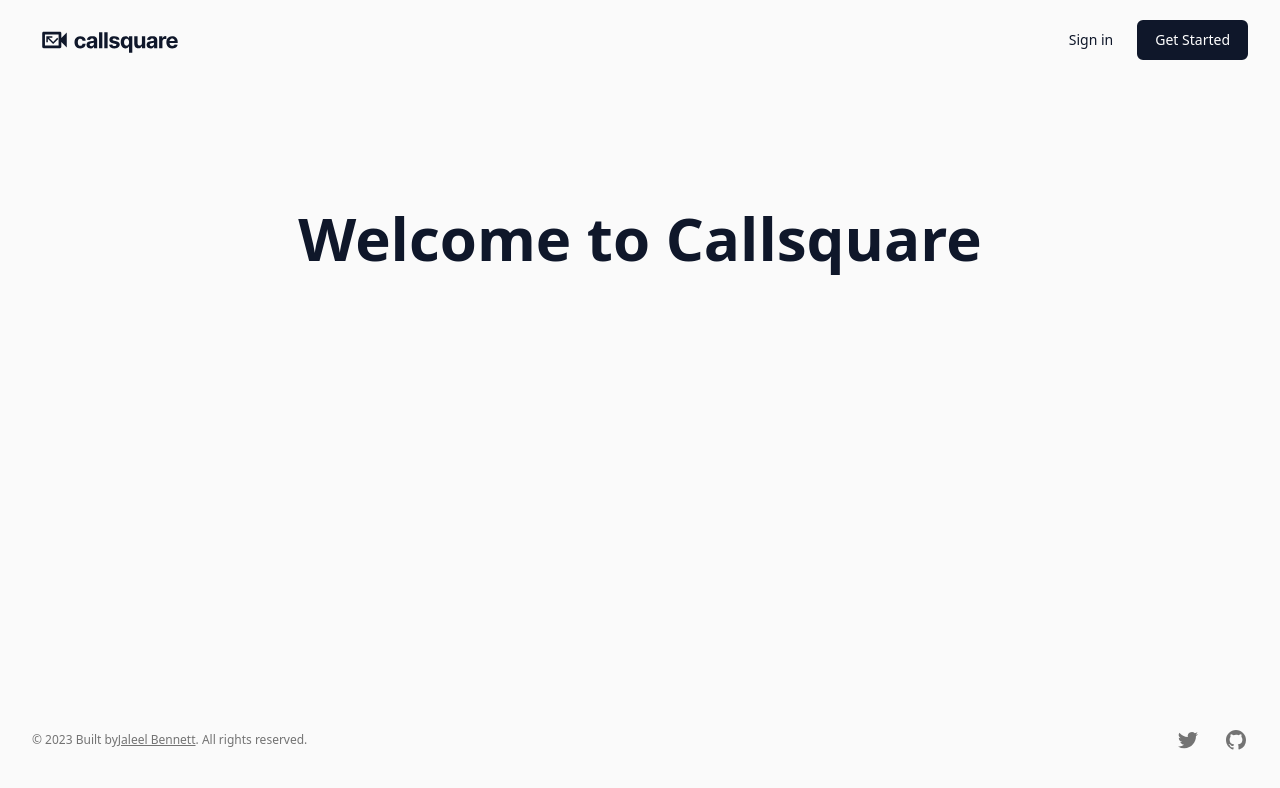
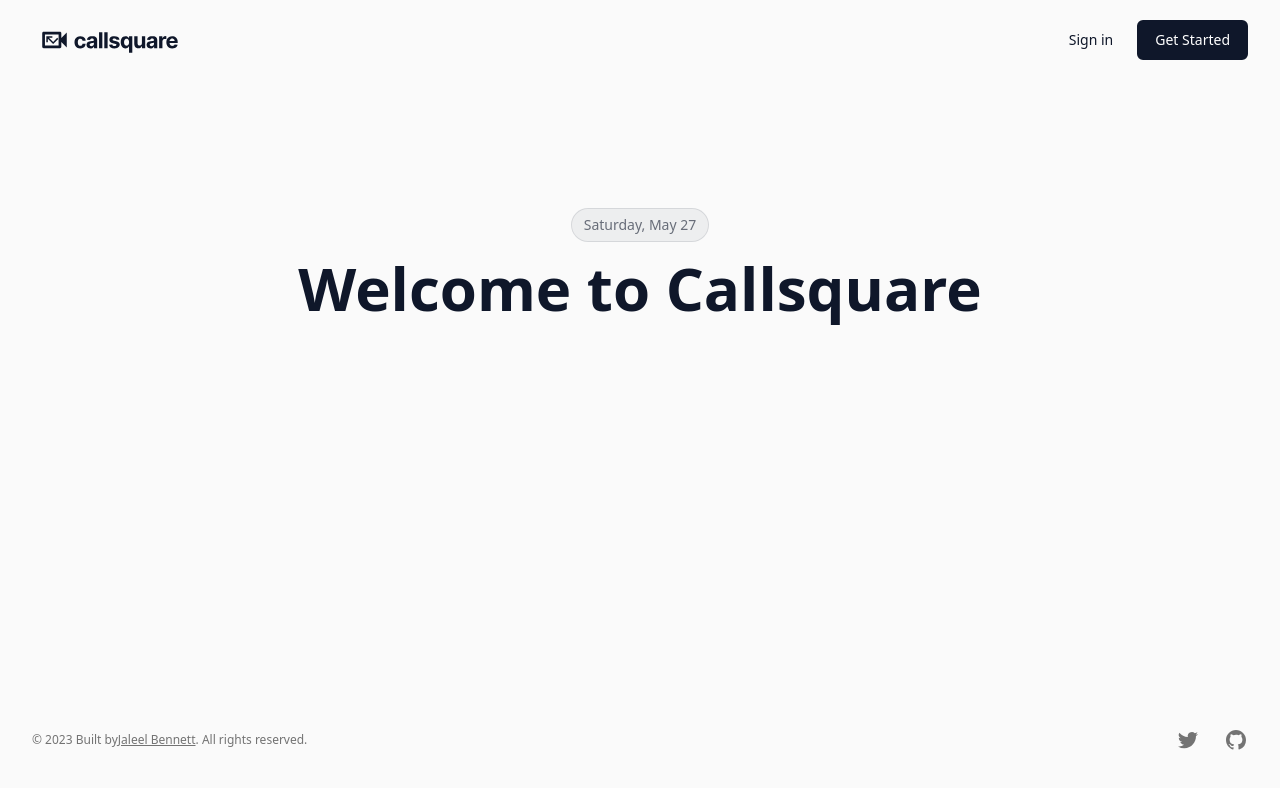
Before and after one commit to seniordev1012/callsquare-nextjs-meeting-platform, a Next.js app: page /calls in a window 1280 px wide. Shown: the top 788 px of the page. Built offline with nearby package versions, Linux system fonts and the light colour scheme; no server answers.

Commit message:
feat: display badge

```diff
--- a/src/app/(calls)/calls/page.tsx
+++ b/src/app/(calls)/calls/page.tsx
@@ -1,10 +1,16 @@
+import Badge from "~/components/ui/badge";
+import { formatDate } from "~/lib/date";
+
 export default function CallsPage(){
     return (
         <section className="container max-w-[1400px] space-y-6 pb-8 pt-6 md:pb-12 md:pt-10 lg:py-32 mx-auto">
             <div className="flex flex-col items-center gap-4 text-center">
-                <h1 className="text-4xl text-slate-900 md:text-6xl font-bold leading-tight">
-                    Welcome to Callsquare
-                </h1>
+                <div>
+                    <Badge date={formatDate(new Date())}/>
+                    <h1 className="mt-4 text-4xl text-slate-900 md:text-6xl font-bold leading-tight">
+                        Welcome to Callsquare
+                    </h1>
+                </div>
             </div>
         </section>
     )
--- /dev/null
+++ b/src/components/ui/badge.tsx
@@ -0,0 +1,13 @@
+import React from 'react';
+
+interface BadgeProps {
+  date: string;
+}
+
+export default function Badge({ date }: BadgeProps){
+  return (
+    <div className="inline-flex items-center rounded-full px-3 py-1.5 bg-slate-900/5 border border-slate-900/10 text-slate-900/60 text-sm font-medium">
+      {date}
+    </div>
+  );
+}
```
